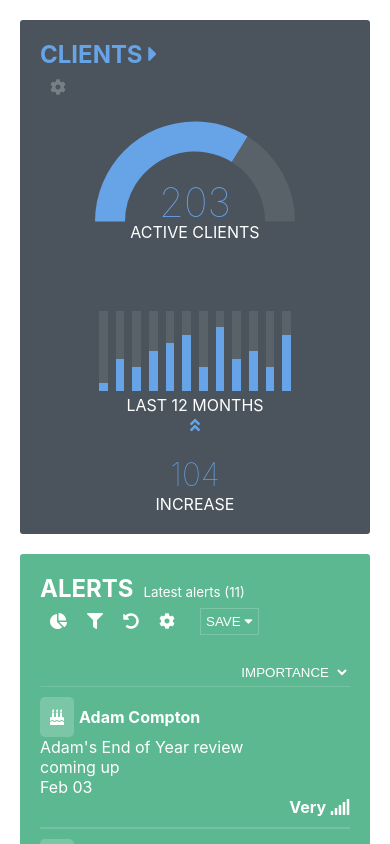
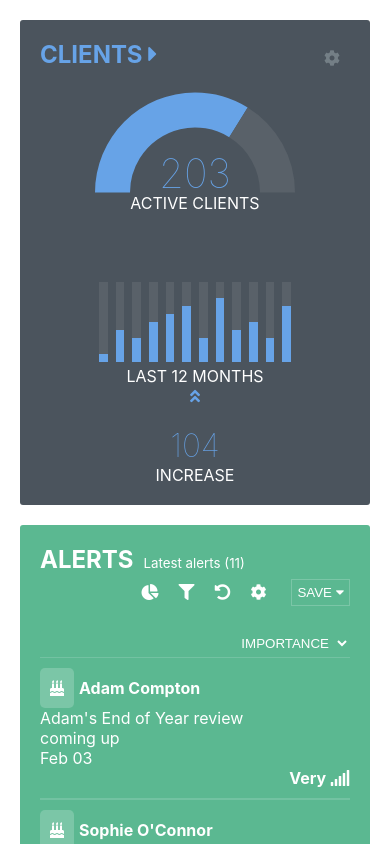
Before and after one commit to gavhanna/short-test, a React (Create React App) app: page / in a window 390 px wide. Shown: the top 844 px of the page. Built offline with nearby package versions, Linux system fonts and the light colour scheme.

Commit message:
minor styling updates

```diff
--- a/package.json
+++ b/package.json
@@ -3,10 +3,6 @@
   "version": "0.1.0",
   "private": true,
   "dependencies": {
-    "@vx/group": "0.0.183",
-    "@vx/mock-data": "0.0.182",
-    "@vx/scale": "0.0.182",
-    "@vx/shape": "0.0.183",
     "chart.js": "^2.7.3",
     "react": "^16.7.0",
     "react-chartjs-2": "^2.7.4",
--- a/src/App.css
+++ b/src/App.css
@@ -259,10 +259,11 @@ section {
   .menu {
     flex-direction: column;
   }
+  .menu-right {
+    display: flex;
+    justify-content: flex-end;
+  }
   .options>span {
     margin: 5px;
   }
-  .client-options {
-    left: 23px;
-  }
 }
--- a/src/components/dashboard/alerts-section/AlertsSection.js
+++ b/src/components/dashboard/alerts-section/AlertsSection.js
@@ -5,7 +5,7 @@ export default class AlertsSection extends Component {
   constructor() {
     super();
     this.state = {
-      numToRender: 3,
+      numToRender: 5,
       order: "Importance"
     }
   }
--- a/src/components/dashboard/client-section/ClientSection.js
+++ b/src/components/dashboard/client-section/ClientSection.js
@@ -33,7 +33,7 @@ export default class ClientSection extends Component {
 
     return (
       <section id="client-section">
-        <div className="menu">
+        <div className="menu" style={{ flexDirection: "row" }}>
           <div className="menu-left">
             <h2>CLIENTS <i className="fas fa-caret-right"></i></h2>
           </div>
--- a/src/components/dashboard/client-section/charts/DonutChart.js
+++ b/src/components/dashboard/client-section/charts/DonutChart.js
@@ -23,7 +23,7 @@ export default class DonutChart extends Component {
     };
 
     const options = {
-      cutoutPercentage: 70,
+      cutoutPercentage: 65,
       rotation: 1 * Math.PI,
       circumference: 1 * Math.PI,
       legend: {
```
Also changed, not shown: approach.txt, 12 other files (tests, documents, lock files or other folders).
